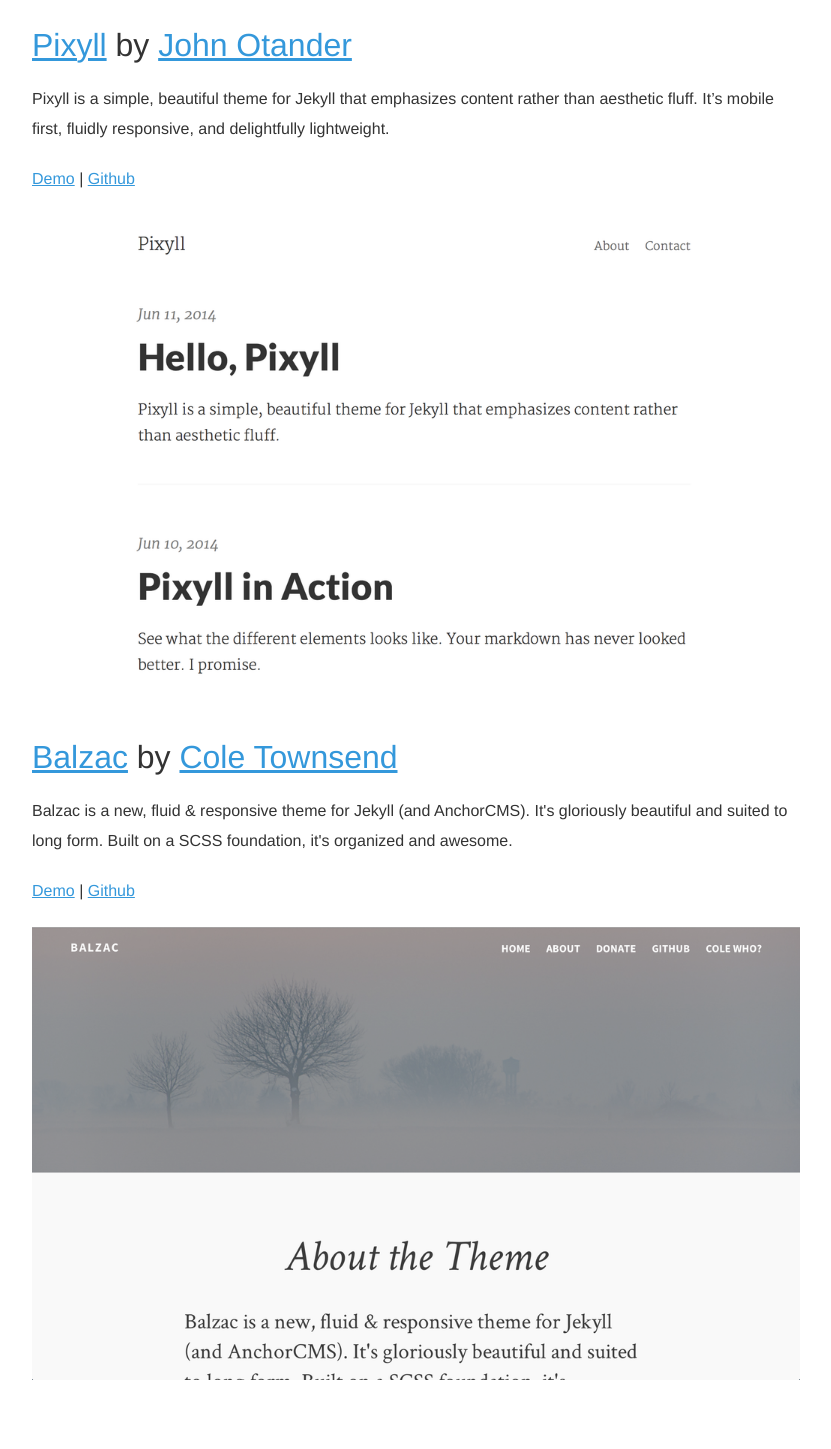
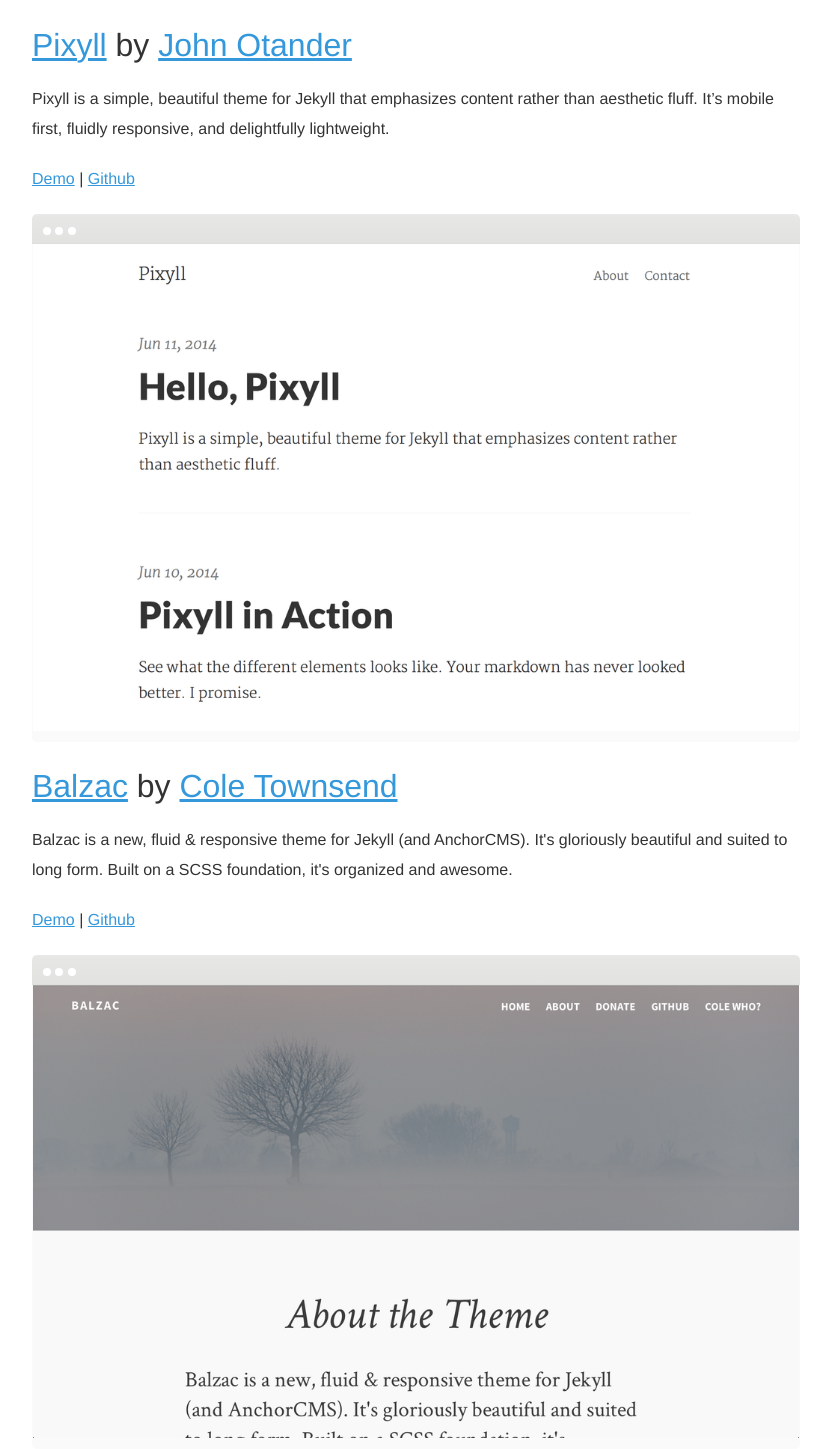
Before and after one commit to johno/jekyllsupply, a Jekyll site: the page built from index.html, in a window 1280 px wide. Shown: the whole page, without its empty margins (224-1055 px from the left). Built offline with Jekyll 4.4.1, drawn with Linux system fonts in a browser that asks for light colours; before the commit the page ends 1390 px from its top, so only the background shows below that.

Commit message:
Add browser window with partial.

```diff
--- /dev/null
+++ b/_includes/image_in_browser.html
@@ -0,0 +1,12 @@
+<div class='browser-window'>
+  <div class='top-bar'>
+    <div class='circles'>
+       <div class="circle circle-red"></div>
+       <div class="circle circle-yellow"></div>
+       <div class="circle circle-green"></div>
+    </div>
+  </div>
+  <div class='content'>
+    <img src="public/images/{{include.image}}">
+  </div>
+</div>
--- a/css/c.css
+++ b/css/c.css
@@ -756,3 +756,52 @@ table th, table td {
   padding: 0.25rem;
   word-wrap: none;
   line-height: 1; }
+
+.browser-window {
+  margin: 20px;
+  width: 80%;
+  height: 300px;
+  display: inline-block;
+  border-radius: 5px;
+  background-color: #fff; }
+
+.browser-window .top-bar {
+  height: 30px;
+  border-radius: 5px 5px 0 0;
+  border-top: thin solid #eae9e9;
+  border-bottom: thin solid #dfdfde;
+  background: -webkit-linear-gradient(#e7e7e6, #E2E2E1);
+  background: linear-gradient(#e7e7e6, #E2E2E1); }
+
+.browser-window .circle {
+  height: 8px;
+  width: 8px;
+  display: inline-block;
+  border-radius: 50%;
+  background-color: white; }
+
+.browser-window .circles {
+  margin: 5px 11px; }
+
+.browser-window .content {
+  margin: 0;
+  width: 100%;
+  min-height: 50%;
+  display: inline-block;
+  border-radius: 0 0 5px 5px;
+  background-color: #fafafa; }
+
+.browser-window .clear {
+  clear: both; }
+
+.browser-window {
+  margin: 0;
+  width: 100%; }
+
+.browser-window .content {
+  border: thin solid rgba(250, 250, 250, 0.99);
+  border-top: none;
+  margin-bottom: -5px; }
+
+.browser-window .circles {
+  margin: 0 11px; }
--- a/index.html
+++ b/index.html
@@ -9,6 +9,6 @@ layout: default
     <p>
       <a href="{{theme.demourl}}">Demo</a> | <a href="{{theme.githuburl}}">Github</a>
     </p>
-    <img src="public/images/{{theme.image}}">
+    {% include image_in_browser.html image=theme.image %}
   </div>
 {% endfor %}
--- a/package.json
+++ b/package.json
@@ -1,7 +1,9 @@
 {
   "name": "package",
   "version": "0.0.0",
-  "dependencies": {},
+  "dependencies": {
+    "browser.css": "0.0.1"
+  },
   "devDependencies": {
     "gulp": "^3.8.8",
     "gulp-autoprefixer": "^1.0.1",
```
Also changed, not shown: scss/all.scss (+16 -0 lines), css/c.min.css.
